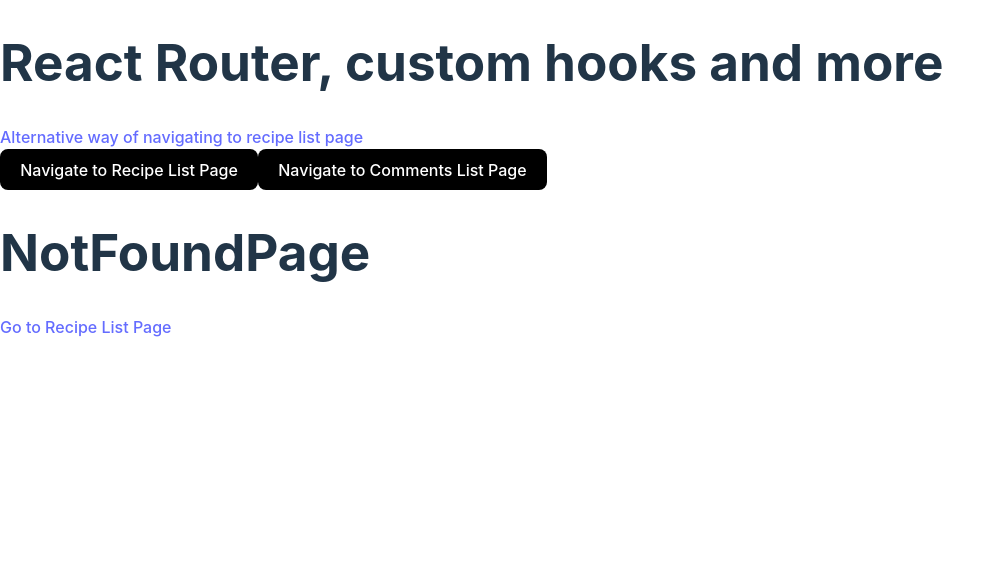
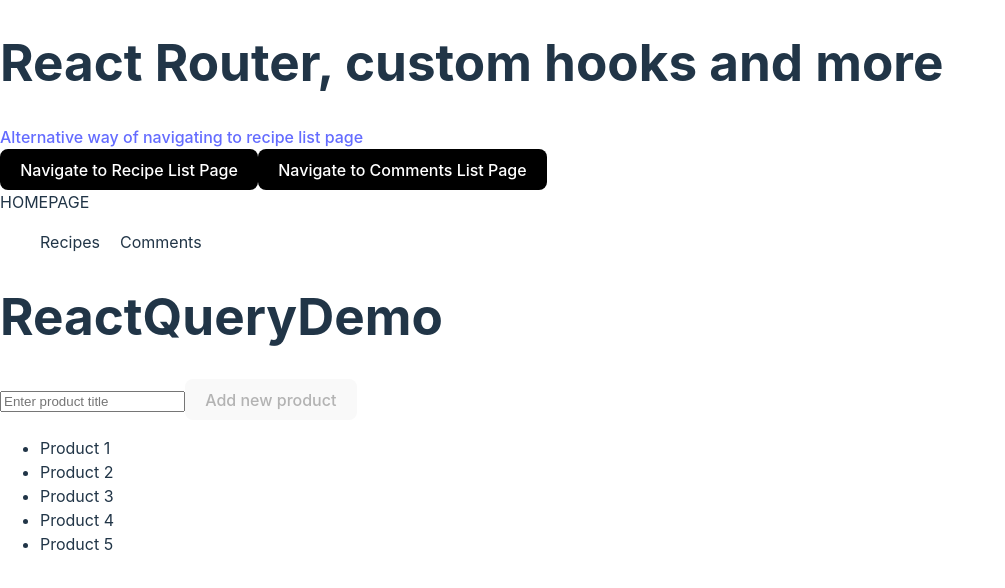
Before and after one commit to taneracar/ReactRouterandCustomHooks, a React (Vite) app: page /home/react-query-demo in a window 1280 px wide. Shown: the top 588 px of the page, without its empty margins (0-1005 px from the left). Built offline with nearby package versions, Linux system fonts and the light colour scheme.

Commit message:
using reactQuery

```diff
--- a/src/App.jsx
+++ b/src/App.jsx
@@ -6,6 +6,7 @@
 import Layout from "./component/layout";
 import ReactHookFormExamplePage from "./pages/react-hook-form-example";
 import Hooks from "./pages/hooks";
+import ReactQueryDemo from "./pages/react-query";
 
 function App() {
   const navigate = useNavigate();
@@ -37,6 +38,7 @@
             element={<ReactHookFormExamplePage />}
           />
           <Route path="hooks" element={<Hooks />} />
+          <Route path="react-query-demo" element={<ReactQueryDemo />} />
 
           <Route path="comments-list" element={<CommentsList />} />
           <Route path="recipe-list/:id" element={<RecipeDetailsPage />} />
--- a/src/main.jsx
+++ b/src/main.jsx
@@ -1,11 +1,15 @@
-import { StrictMode } from "react";
 import { createRoot } from "react-dom/client";
 import "./index.css";
 import App from "./App.jsx";
 import { BrowserRouter } from "react-router-dom";
+import { QueryClient, QueryClientProvider } from "@tanstack/react-query";
+
+const queryClient = new QueryClient();
 
 createRoot(document.getElementById("root")).render(
   <BrowserRouter>
-    <App />
+    <QueryClientProvider client={queryClient}>
+      <App />
+    </QueryClientProvider>
   </BrowserRouter>
 );
--- /dev/null
+++ b/src/pages/react-query/api/index.js
@@ -0,0 +1,37 @@
+const productList = [
+  {
+    title: "Product 1",
+    id: 1,
+  },
+  {
+    title: "Product 2",
+    id: 2,
+  },
+  {
+    title: "Product 3",
+    id: 3,
+  },
+  {
+    title: "Product 4",
+    id: 4,
+  },
+  {
+    title: "Product 5",
+    id: 5,
+  },
+];
+
+export const fetchListOfProducts = async () => {
+  await new Promise((resolve) => setTimeout(resolve, 1000));
+  return productList;
+};
+
+export const addNewProduct = async (productName) => {
+  await new Promise((resolve) => setTimeout(resolve, 1000));
+  const newlyCreatedProduct = {
+    title: productName,
+    id: productList.length + 1,
+  };
+  productList.push(newlyCreatedProduct);
+  return newlyCreatedProduct;
+};
--- /dev/null
+++ b/src/pages/react-query/index.jsx
@@ -0,0 +1,58 @@
+import { useMutation, useQuery, useQueryClient } from "@tanstack/react-query";
+import React, { useState } from "react";
+import { addNewProduct, fetchListOfProducts } from "./api";
+
+const ReactQueryDemo = () => {
+  const [productTitle, setProductTitle] = useState("");
+
+  const getQueryClient = useQueryClient();
+
+  const { data: productList, isLoading } = useQuery({
+    queryKey: ["productList"],
+    queryFn: () => fetchListOfProducts(),
+  });
+  const { mutateAsync: handleAddNewProductMutation } = useMutation({
+    mutationFn: addNewProduct,
+    onSuccess: () => {
+      getQueryClient.invalidateQueries([productList]);
+    },
+  });
+  async function handleAddNewProduct() {
+    await handleAddNewProductMutation(productTitle);
+    setProductTitle("");
+  }
+
+  return (
+    <div>
+      <h1>ReactQueryDemo</h1>
+      {isLoading ? <h1>loading products</h1> : null}
+      <div>
+        <input
+          type="text"
+          name="name"
+          placeholder="Enter product title"
+          value={productTitle}
+          onChange={(event) => setProductTitle(event.target.value)}
+        />
+        <button
+          disabled={productTitle.trim("") === ""}
+          type="button"
+          onClick={handleAddNewProduct}
+        >
+          Add new product
+        </button>
+      </div>
+      <ul>
+        {productList?.length ? (
+          productList.map((product) => (
+            <li key={product.id}>{product.title}</li>
+          ))
+        ) : (
+          <h3>No product found</h3>
+        )}
+      </ul>
+    </div>
+  );
+};
+
+export default ReactQueryDemo;
```
